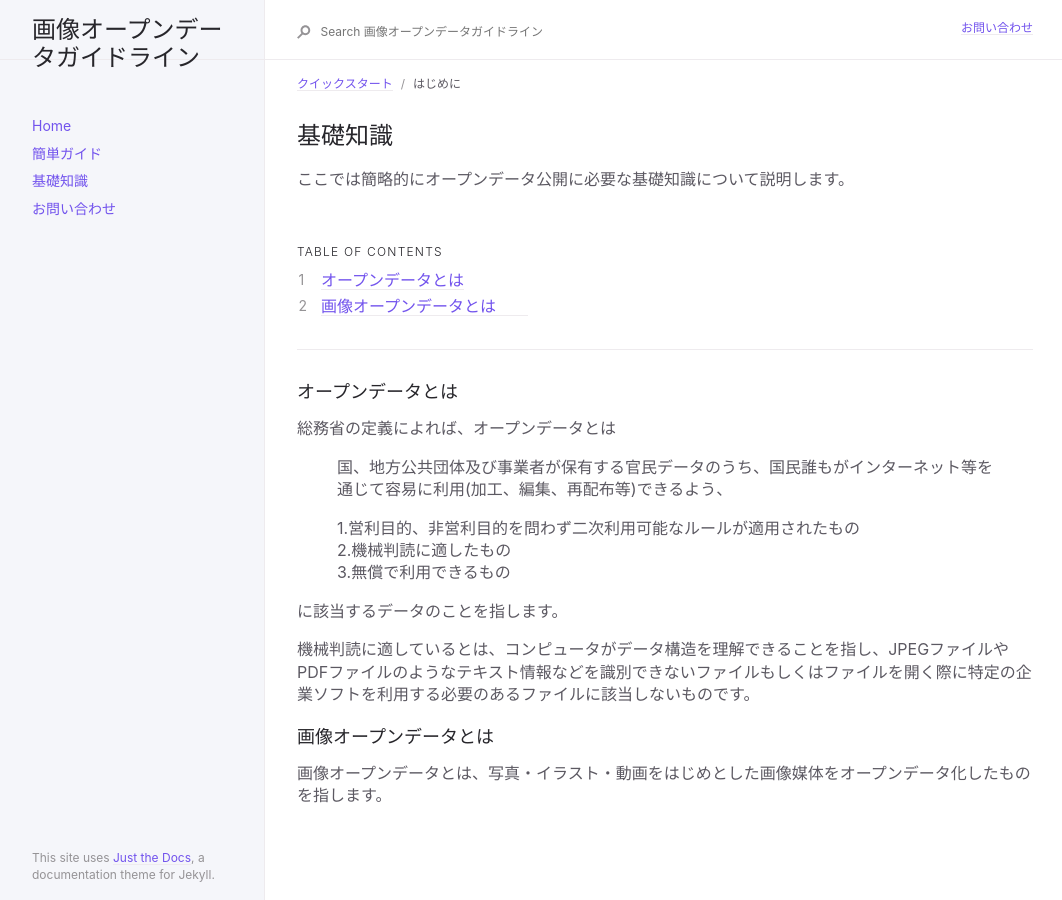
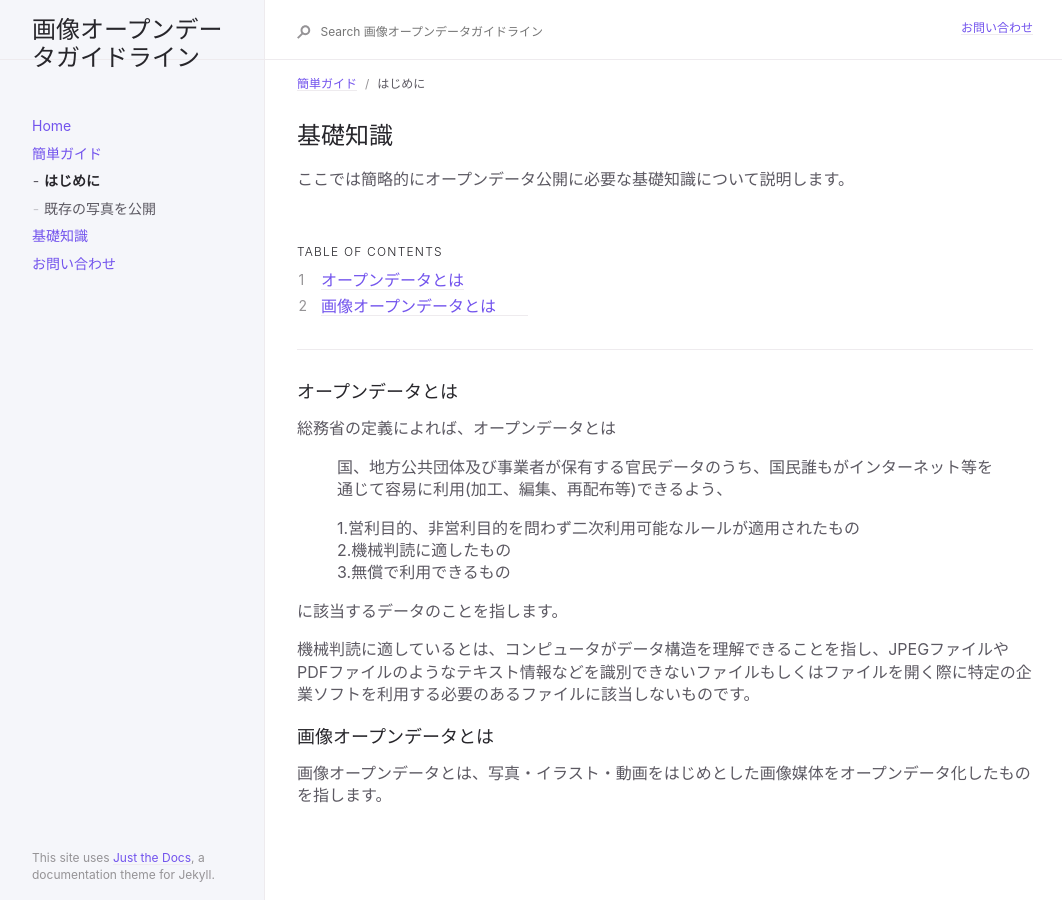
Before and after one commit to ayane0321/image-opendata-guide, a Jekyll site: the page built from docs/quick/start.md, in a window 1280 px wide. Shown: the whole page, without its empty margins (91-1153 px from the left). Built offline with Jekyll 4.4.1, drawn with Linux system fonts in a browser that asks for light colours.

Commit message:
change quick children

```diff
--- a/docs/quick/start.md
+++ b/docs/quick/start.md
@@ -2,7 +2,7 @@
 layout: default
 title: はじめに
 nav_order: 1
-parent: クイックスタート
+parent: 簡単ガイド
 ---
 
 ## 基礎知識
```
Also changed, not shown: docs/quick/already.md (+1 -1 lines).
